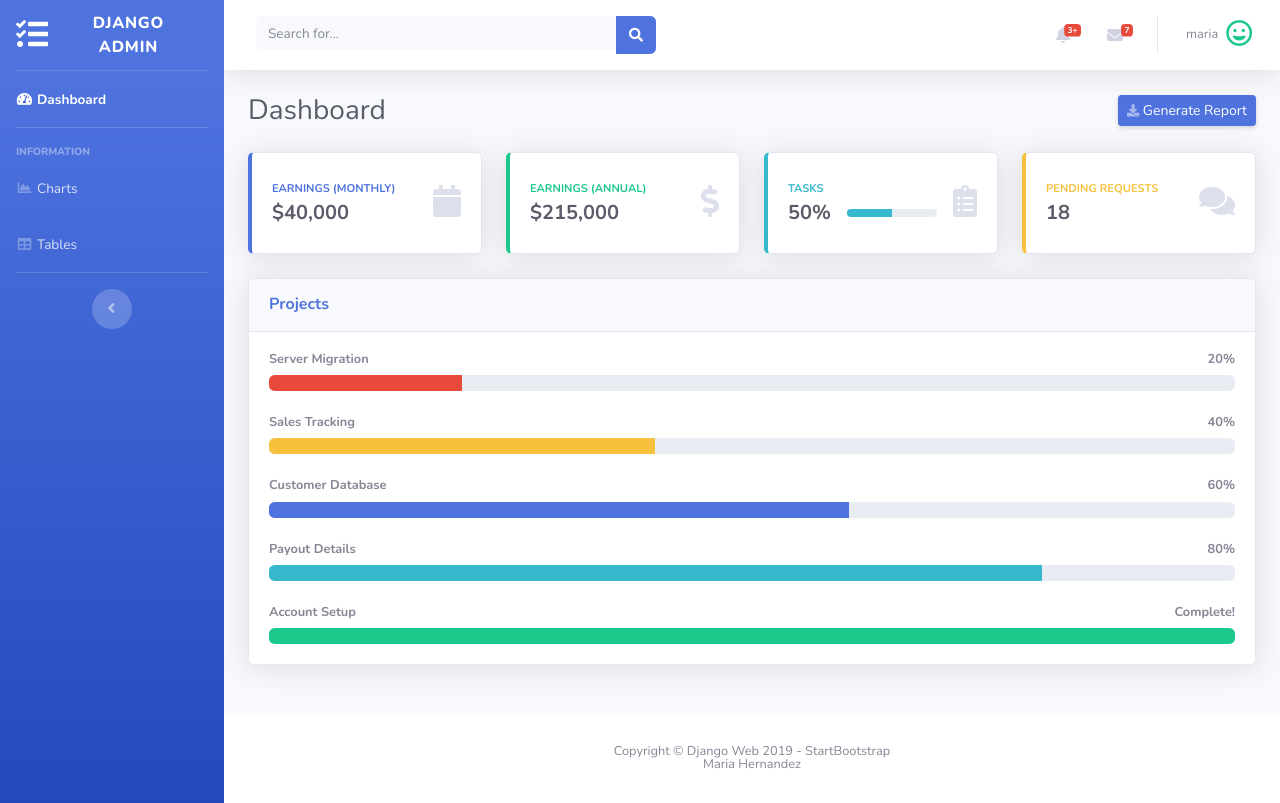
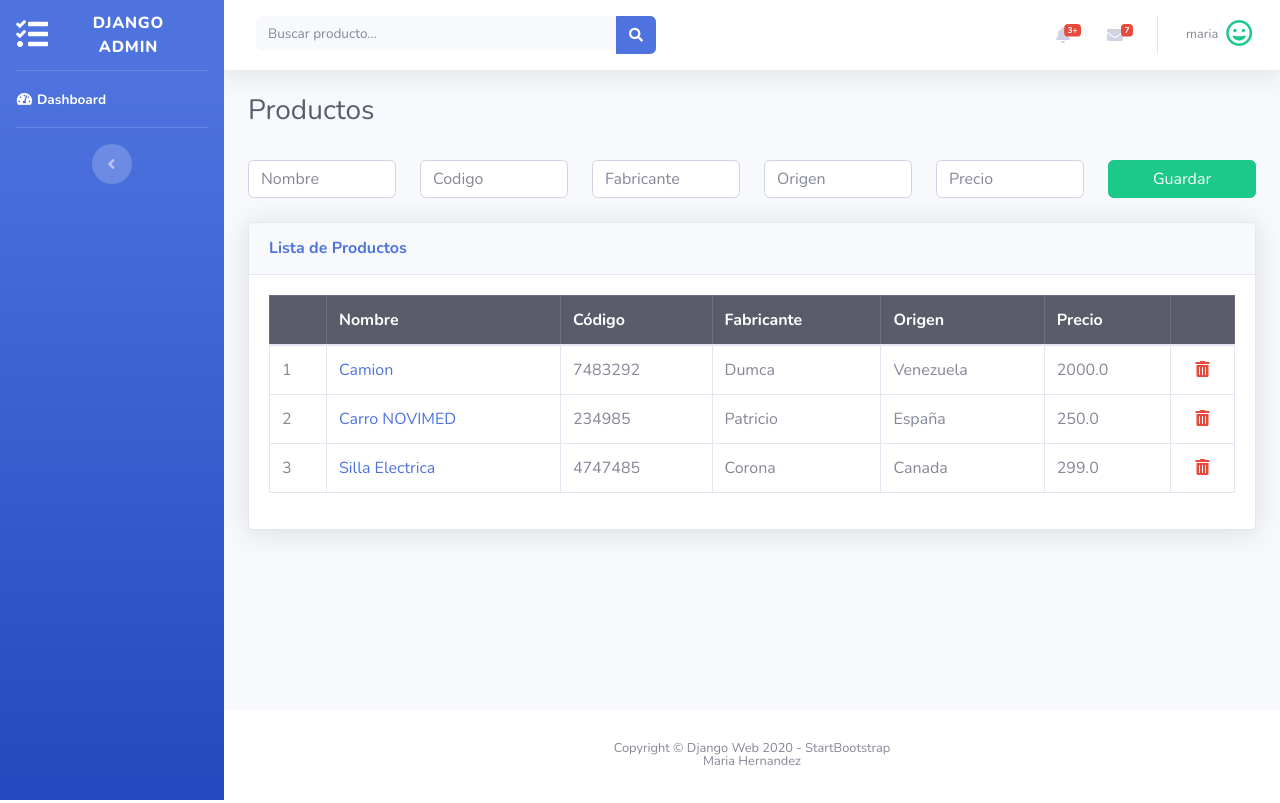
Before and after one commit to Mariandre10/productos, a Django app: page /user/logged_in/home in a window 1280 px wide. Run offline with Django 3.2, Linux system fonts and the light colour scheme; a user stored in the database is signed in; data comes from the database, SQL or seed files in the repository; both versions use the stored data as it was after the commit; some libraries are stand-ins or nearby versions.

Commit message:
Ultimos cambios sobre CRUD

```diff
--- a/productoapp/forms.py
+++ b/productoapp/forms.py
@@ -14,8 +14,8 @@ class ProductForm(forms.ModelForm):
         model = Producto
         fields = ['name', 'code', 'fabricante', 'origen', 'precio']
         widgets = {
-            'name': forms.TextInput(attrs={'class':'form-control','placeholder':'Name'}),
-            'code': forms.TextInput(attrs={'class':'form-control','placeholder':'Code'}),
+            'name': forms.TextInput(attrs={'class':'form-control','placeholder':'Nombre'}),
+            'code': forms.TextInput(attrs={'class':'form-control','placeholder':'Codigo'}),
             'fabricante': forms.TextInput(attrs={'class':'form-control','placeholder':'Fabricante'}),
             'origen': forms.TextInput(attrs={'class':'form-control','placeholder':'Origen'}),
             'precio': forms.TextInput(attrs={'class':'form-control','placeholder':'Precio'})
--- a/productoapp/templates/productoapp/base_home.html
+++ b/productoapp/templates/productoapp/base_home.html
@@ -35,19 +35,6 @@
         </li>
         <!-- Divider -->
         <hr class="sidebar-divider">
-        <!-- Heading -->
-        <div class="sidebar-heading">Information</div>
-        <!-- Nav Item - Charts -->
-        <li class="nav-item">
-          <a class="nav-link" href="{% url 'charts' %}"><i class="fas fa-fw fa-chart-area"></i><span>Charts</span></a>
-        </li>
-        <!-- Nav Item - Tables -->
-        <li class="nav-item">
-          <a class="nav-link" href="{% url 'table' %}">
-            <i class="fas fa-fw fa-table"></i><span>Tables</span></a>
-        </li>
-        <!-- Divider -->
-        <hr class="sidebar-divider d-none d-md-block">
         <!-- Sidebar Toggler (Sidebar) -->
         <div class="text-center d-none d-md-inline">
           <button class="rounded-circle border-0" id="sidebarToggle"></button>
@@ -65,7 +52,7 @@
             <!-- Topbar Search -->
             <form class="d-none d-sm-inline-block form-inline mr-auto ml-md-3 my-2 my-md-0 mw-100 navbar-search">
               <div class="input-group">
-                <input type="text" class="form-control bg-light border-0 small" placeholder="Search for..." aria-label="Search" aria-describedby="basic-addon2">
+                <input id="buscador" type="text" class="form-control bg-light border-0 small" placeholder="Buscar producto..." aria-label="Search" aria-describedby="basic-addon2">
                 <div class="input-group-append">
                   <button class="btn btn-primary" type="button"><i class="fas fa-search fa-sm"></i></button>
                 </div>
@@ -199,17 +186,17 @@
                 <!-- Dropdown - User Information -->
                 <div class="dropdown-menu dropdown-menu-right shadow animated--grow-in" aria-labelledby="userDropdown">
                   <a class="dropdown-item" href="#">
-                    <i class="fas fa-user fa-sm fa-fw mr-2 text-gray-400"></i>Profile
+                    <i class="fas fa-user fa-sm fa-fw mr-2 text-gray-400"></i>Perfil
                   </a>
                   <a class="dropdown-item" href="#">
-                    <i class="fas fa-cogs fa-sm fa-fw mr-2 text-gray-400"></i>Settings
+                    <i class="fas fa-cogs fa-sm fa-fw mr-2 text-gray-400"></i>Configuración
                   </a>
                   <a class="dropdown-item" href="#">
-                    <i class="fas fa-list fa-sm fa-fw mr-2 text-gray-400"></i>Activity Log
+                    <i class="fas fa-list fa-sm fa-fw mr-2 text-gray-400"></i>Actividad
                   </a>
                   <div class="dropdown-divider"></div>
                   <a class="dropdown-item" href="#" data-toggle="modal" data-target="#logoutModal">
-                    <i class="fas fa-sign-out-alt fa-sm fa-fw mr-2 text-gray-400"></i>Logout
+                    <i class="fas fa-sign-out-alt fa-sm fa-fw mr-2 text-gray-400"></i>Salir
                   </a>
                 </div>
               </li>
@@ -228,7 +215,7 @@
         <footer class="sticky-footer bg-white">
           <div class="container my-auto">
             <div class="copyright text-center my-auto">
-              <span>Copyright &copy; Django Web 2019 - StartBootstrap</span>
+              <span>Copyright &copy; Django Web 2020 - StartBootstrap</span>
               <br />
               <span>Maria Hernandez</span>
             </div>
@@ -275,5 +262,18 @@
       <script src="{% static 'js/demo/chart-area-demo.js' %}"></script>
       <script src="{% static 'js/demo/chart-pie-demo.js' %}"></script>
     {% endblock %}
+    <script>
+      $('#buscador').keyup(function(){
+        _this = this;
+        $.each($('#dataTable tbody tr'), function(){
+          if($(this).text().toLowerCase().indexOf($(_this).val().toLowerCase()) === -1){
+            $(this).hide();
+          }
+          else {
+            $(this).show();
+          }
+        });
+      });
+    </script>
   </body>
 </html>
--- a/productoapp/templates/productoapp/edit_product.html
+++ b/productoapp/templates/productoapp/edit_product.html
@@ -1,7 +1,7 @@
 {% extends 'productoapp/base_home.html' %}
   {% block main %}
     <!-- Page Heading -->
-    <h1 class="h3 mb-2 text-gray-800">Edit Product</h1>
+    <h1 class="h3 mb-2 text-gray-800">Editar Producto</h1>
     <br />
     <!-- ./ End Page Heading -->
     <!-- Form Edit Product -->
@@ -15,8 +15,8 @@
             <br />
           {% endfor %}
           <div class="text-right">
-            <button type="submit" class="btn btn-success">Save</button>
-            <a href="{% url 'table' %}" class="btn btn-info">Cancel</a>
+            <button type="submit" class="btn btn-success">Guardar</button>
+            <a href="{% url 'home' %}" class="btn btn-info">Cancelar</a>
           </div>
           <br />
         </div>
--- a/productoapp/templates/productoapp/home.html
+++ b/productoapp/templates/productoapp/home.html
@@ -1,117 +1,77 @@
 {% extends 'productoapp/base_home.html' %}
   {% block main %}
     <!-- Page Heading -->
-    <div class="d-sm-flex align-items-center justify-content-between mb-4">
-      <h1 class="h3 mb-0 text-gray-800">Dashboard</h1>
-      <a href="#" class="d-none d-sm-inline-block btn btn-sm btn-primary shadow-sm"><i class="fas fa-download fa-sm text-white-50"></i> Generate Report</a>
-    </div>
+    <h1 class="h3 mb-2 text-gray-800">Productos</h1>
+    <br />
     <!-- ./ End Page Heading-->
-    <!-- Content Row -->
-    <div class="row">
-      <!-- Earnings (Monthly) Card Example -->
-      <div class="col-xl-3 col-md-6 mb-4">
-        <div class="card border-left-primary shadow h-100 py-2">
-          <div class="card-body">
-            <div class="row no-gutters align-items-center">
-              <div class="col mr-2">
-                <div class="text-xs font-weight-bold text-primary text-uppercase mb-1">Earnings (Monthly)</div>
-                <div class="h5 mb-0 font-weight-bold text-gray-800">$40,000</div>
-              </div>
-              <div class="col-auto"><i class="fas fa-calendar fa-2x text-gray-300"></i></div>
-            </div>
+    <!-- Form Register Employee-->
+    <form method="post" enctype="multipart/form-data" >
+      {% csrf_token %}
+      <div class="row">
+        {% for fields in form %}
+          <div class="col">
+            {{fields}}
           </div>
+        {% endfor %}
+        <div class="col">
+          <button type="submit" class="btn btn-success btn-block">Guardar</button>
         </div>
       </div>
-      <!-- Earnings (Monthly) Card Example -->
-      <div class="col-xl-3 col-md-6 mb-4">
-        <div class="card border-left-success shadow h-100 py-2">
-          <div class="card-body">
-            <div class="row no-gutters align-items-center">
-              <div class="col mr-2">
-                <div class="text-xs font-weight-bold text-success text-uppercase mb-1">Earnings (Annual)</div>
-                <div class="h5 mb-0 font-weight-bold text-gray-800">$215,000</div>
-              </div>
-              <div class="col-auto"><i class="fas fa-dollar-sign fa-2x text-gray-300"></i></div>
-            </div>
+    </form>
+    <br />
+    <!-- ./ End Form Register Employee-->
+    <!-- DataTales Example -->
+    <div class="card shadow mb-4">
+      <div class="card-header py-3">
+        <h6 class="m-0 font-weight-bold text-primary">Lista de Productos</h6>
+      </div>
+      <div class="card-body">
+        {% if not productos %}
+          <h2>Not data found</h2>
+        {% else %}
+          <div class="table-responsive">
+            <table class="table table-bordered table-hover" id="dataTable" width="100%" cellspacing="0">
+              <thead class="table-dark">
+                <tr>
+                  <th></th>
+                  <th>Nombre</th>
+                  <th>Código</th>
+                  <th>Fabricante</th>
+                  <th>Origen</th>
+                  <th>Precio</th>
+                  <th></th>
+                </tr>
+              </thead>
+              <!--<tfoot class="table-dark">
+                <tr>
+                  <th></th>
+                  <th>Name</th>
+                  <th>Code</th>
+                  <th>Fabricante</th>
+                  <th>Origen</th>
+                  <th>Precio</th>
+                  <th></th>
+                </tr>
+              </tfoot>-->
+              <tbody>
+                {% for emp in productos %}
+                  <tr>
+                    <td>{{ forloop.counter }}</td>
+                    <td><a href="{% url 'edit_product' pk=emp.pk %}">{{ emp.name }}</a></td>
+                    <td>{{ emp.code }}</td>
+                    <td>{{ emp.fabricante }}</td>
+                    <td>{{ emp.origen }}</td>
+                    <td>{{ emp.precio }}</td>
+                    <td class="text-center">
+                      <a href="{% url 'delete_product' pk=emp.pk %}"><i class="fas fa-trash-alt text-danger"></i></a>
+                    </td>
+                  </tr>
+                {% endfor %}
+              </tbody>
+            </table>
           </div>
-        </div>
-      </div>
-      <!-- Earnings (Monthly) Card Example -->
-      <div class="col-xl-3 col-md-6 mb-4">
-        <div class="card border-left-info shadow h-100 py-2">
-          <div class="card-body">
-            <div class="row no-gutters align-items-center">
-              <div class="col mr-2">
-                <div class="text-xs font-weight-bold text-info text-uppercase mb-1">Tasks</div>
-                <div class="row no-gutters align-items-center">
-                  <div class="col-auto">
-                    <div class="h5 mb-0 mr-3 font-weight-bold text-gray-800">50%</div>
-                  </div>
-                  <div class="col">
-                    <div class="progress progress-sm mr-2">
-                      <div class="progress-bar bg-info" role="progressbar" style="width: 50%" aria-valuenow="50" aria-valuemin="0" aria-valuemax="100"></div>
-                    </div>
-                  </div>
-                </div>
-              </div>
-              <div class="col-auto">
-                <i class="fas fa-clipboard-list fa-2x text-gray-300"></i>
-              </div>
-            </div>
-          </div>
-        </div>
-      </div>
-      <!-- Pending Requests Card Example -->
-      <div class="col-xl-3 col-md-6 mb-4">
-        <div class="card border-left-warning shadow h-100 py-2">
-          <div class="card-body">
-            <div class="row no-gutters align-items-center">
-              <div class="col mr-2">
-                <div class="text-xs font-weight-bold text-warning text-uppercase mb-1">Pending Requests</div>
-                <div class="h5 mb-0 font-weight-bold text-gray-800">18</div>
-              </div>
-              <div class="col-auto">
-                <i class="fas fa-comments fa-2x text-gray-300"></i>
-              </div>
-            </div>
-          </div>
-        </div>
+        {% endif %}
       </div>
     </div>
-    <!-- ./ End Content Row -->
-    <!-- Content Row -->
-    <div class="row">
-      <!-- Content Column -->
-      <div class="col-lg-12 mb-4">
-        <!-- Project Card Example -->
-        <div class="card shadow mb-4">
-          <div class="card-header py-3">
-            <h6 class="m-0 font-weight-bold text-primary">Projects</h6>
-          </div>
-          <div class="card-body">
-            <h4 class="small font-weight-bold">Server Migration <span class="float-right">20%</span></h4>
-            <div class="progress mb-4">
-              <div class="progress-bar bg-danger" role="progressbar" style="width: 20%" aria-valuenow="20" aria-valuemin="0" aria-valuemax="100"></div>
-            </div>
-            <h4 class="small font-weight-bold">Sales Tracking <span class="float-right">40%</span></h4>
-            <div class="progress mb-4">
-              <div class="progress-bar bg-warning" role="progressbar" style="width: 40%" aria-valuenow="40" aria-valuemin="0" aria-valuemax="100"></div>
-            </div>
-            <h4 class="small font-weight-bold">Customer Database <span class="float-right">60%</span></h4>
-            <div class="progress mb-4">
-              <div class="progress-bar" role="progressbar" style="width: 60%" aria-valuenow="60" aria-valuemin="0" aria-valuemax="100"></div>
-            </div>
-            <h4 class="small font-weight-bold">Payout Details <span class="float-right">80%</span></h4>
-            <div class="progress mb-4">
-              <div class="progress-bar bg-info" role="progressbar" style="width: 80%" aria-valuenow="80" aria-valuemin="0" aria-valuemax="100"></div>
-            </div>
-            <h4 class="small font-weight-bold">Account Setup <span class="float-right">Complete!</span></h4>
-            <div class="progress">
-              <div class="progress-bar bg-success" role="progressbar" style="width: 100%" aria-valuenow="100" aria-valuemin="0" aria-valuemax="100"></div>
-            </div>
-          </div>
-        </div>
-      </div>
-    </div>
-    <!-- ./ End Content Row -->
+    <!-- ./ End DataTales Example -->
   {% endblock %}
--- a/productoapp/urls.py
+++ b/productoapp/urls.py
@@ -6,7 +6,6 @@ urlpatterns = [
     path('', views.log_out, name='log_out'),
     path('user/logged_in/home', views.home, name='home'),
     path('user/logged_in/table', views.table, name='table'),
-    path('user/logged_in/charts', views.charts, name='charts'),
     path('user/logged_in/<int:pk>/delete_employee', views.delete_product, name="delete_product"),
     path('user/logged_in/<int:pk>/edit_employee', views.edit_product, name="edit_product")
 ]
--- a/productoapp/views.py
+++ b/productoapp/views.py
@@ -27,7 +27,15 @@ def home(request):
     if not request.user.is_authenticated:
         return render(request, 'productoapp/login.html', {'form':LoginForm})
     else:
-        return render(request, 'productoapp/home.html')
+        if request.method == 'POST':
+            form = ProductForm(request.POST)
+            if form.is_valid():
+                form.save()
+            else:
+                form = ProductForm()
+        productos = Producto.objects.order_by('name')
+        return render(request, 'productoapp/home.html', {'productos':productos,'form':ProductForm})
+        #return render(request, 'productoapp/home.html')
 
 def table(request):
     if request.method == 'POST':
@@ -38,19 +46,14 @@ def table(request):
         form = ProductForm()
     productos = Producto.objects.order_by('name')
     print(productos)
-    return render(request, 'productoapp/table.html', {'productos':productos,'form':ProductForm})
+    return render(request, 'productoapp/home.html', {'productos':productos,'form':ProductForm})
 
-def charts(request):
-    if not request.user.is_authenticated:
-        return render(request, 'productoapp/login.html', {'form':LoginForm})
-    else:
-        return render(request, 'productoapp/charts.html')
 
 def delete_product(request, pk):
     producto = Producto.objects.get(id=pk)
     if request.method == 'POST':
         producto.delete()
-        return redirect('table')
+        return redirect('home')
     return render(request, 'productoapp/delete_product.html', {'form':ProductForm})
 
 def edit_product(request, pk):
@@ -61,5 +64,5 @@ def edit_product(request, pk):
         form = ProductForm(request.POST, instance=producto)
         if form.is_valid():
             form.save()
-            return redirect('table')
+            return redirect('home')
     return render(request,'productoapp/edit_product.html',{'form':form})
```
Also changed, not shown: productoapp/templates/productoapp/charts.html (deleted, +0 -56 lines), productoapp/templates/productoapp/delete_product.html (+4 -4 lines), productoapp/templates/productoapp/table.html (deleted, +0 -77 lines), db.sqlite3.
